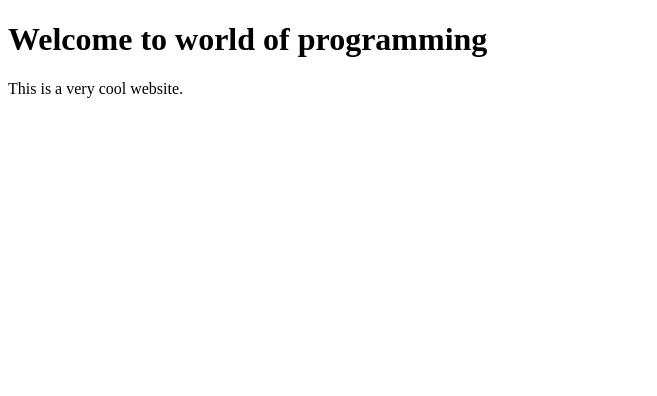
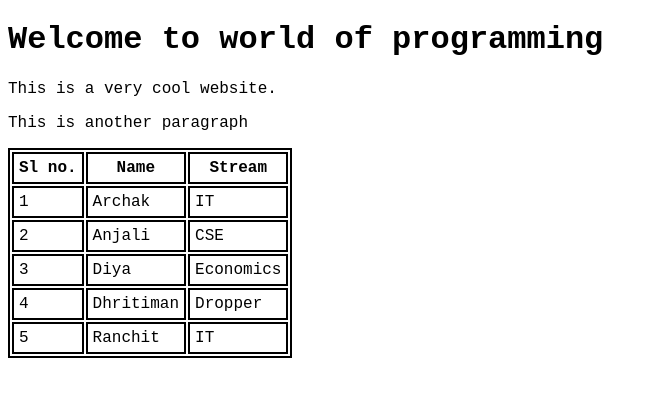
Before and after one commit to archakNath/C-Code-Reserve, a plain HTML site: page htmlFiles/index.html in a window 1280 px wide. Shown: the whole page, without its empty margins (0-657 px from the left). Drawn offline with Linux system fonts and the light colour scheme.

Commit message:
added a table and font style

```diff
--- a/htmlFiles/index.html
+++ b/htmlFiles/index.html
@@ -5,9 +5,51 @@
     <meta http-equiv="X-UA-Compatible" content="IE=edge">
     <meta name="viewport" content="width=device-width, initial-scale=1.0">
     <title>Document</title>
+    <style>
+        html{
+            font-family: 'Courier New', Courier, monospace;
+        }
+        th, td{
+            border: 2px solid black;
+            padding: 5px;
+        }
+    </style>
 </head>
 <body>
     <h1>Welcome to world of programming</h1>
     <p>This is a very cool website.</p>
+    <p>This is another paragraph</p>
+    <table style="border: 2px solid black;">
+        <thead>
+            <th>Sl no.</th>
+            <th>Name</th>
+            <th>Stream</th>
+        </thead>
+        <tr>
+            <td>1</td>
+            <td>Archak</td>
+            <td>IT</td>
+        </tr>
+        <tr>
+            <td>2</td>
+            <td>Anjali</td>
+            <td>CSE</td>
+        </tr>
+        <tr>
+            <td>3</td>
+            <td>Diya</td>
+            <td>Economics</td>
+        </tr>
+        <tr>
+            <td>4</td>
+            <td>Dhritiman</td>
+            <td>Dropper</td>
+        </tr>
+        <tr>
+            <td>5</td>
+            <td>Ranchit</td>
+            <td>IT</td>
+        </tr>
+    </table>
 </body>
 </html>
```
